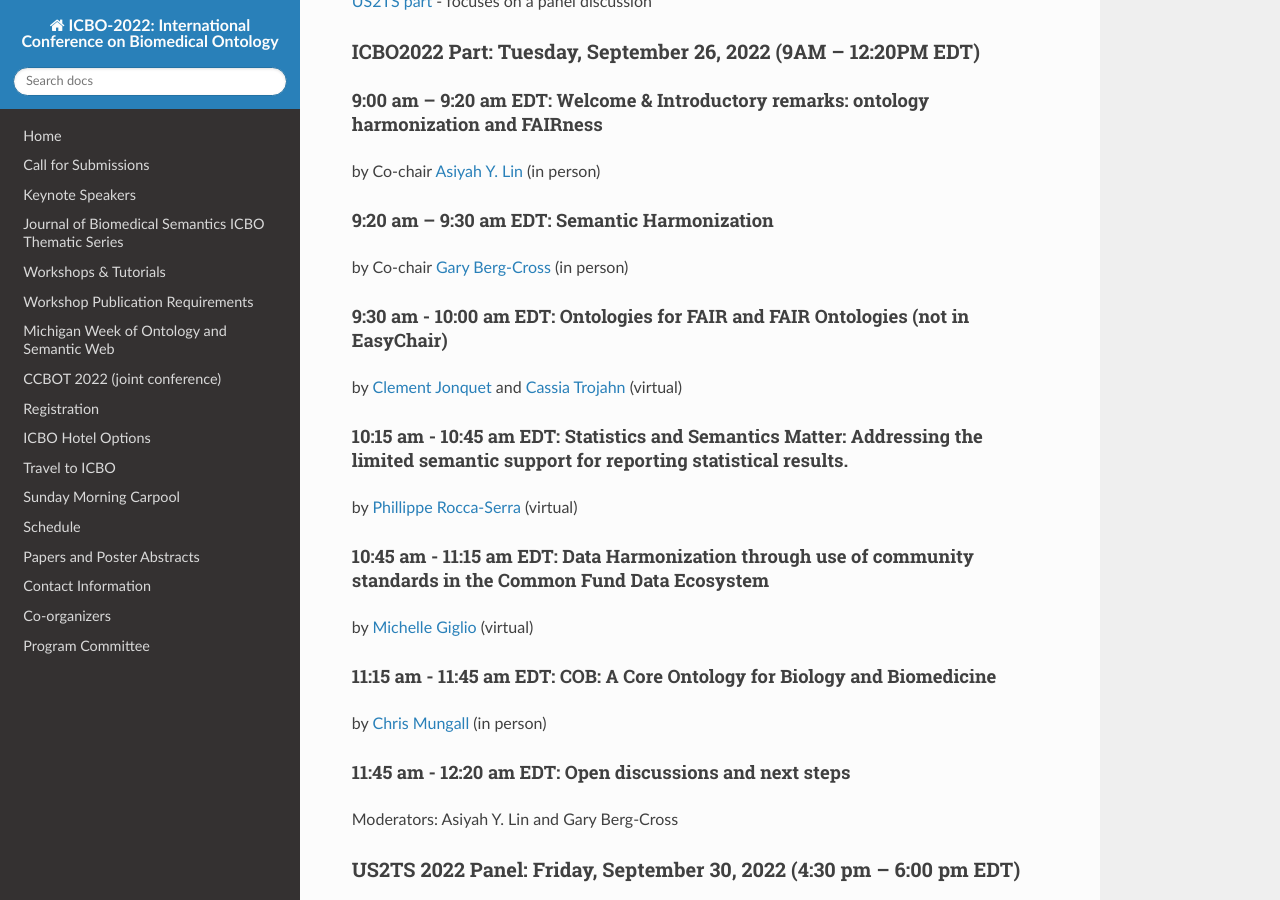
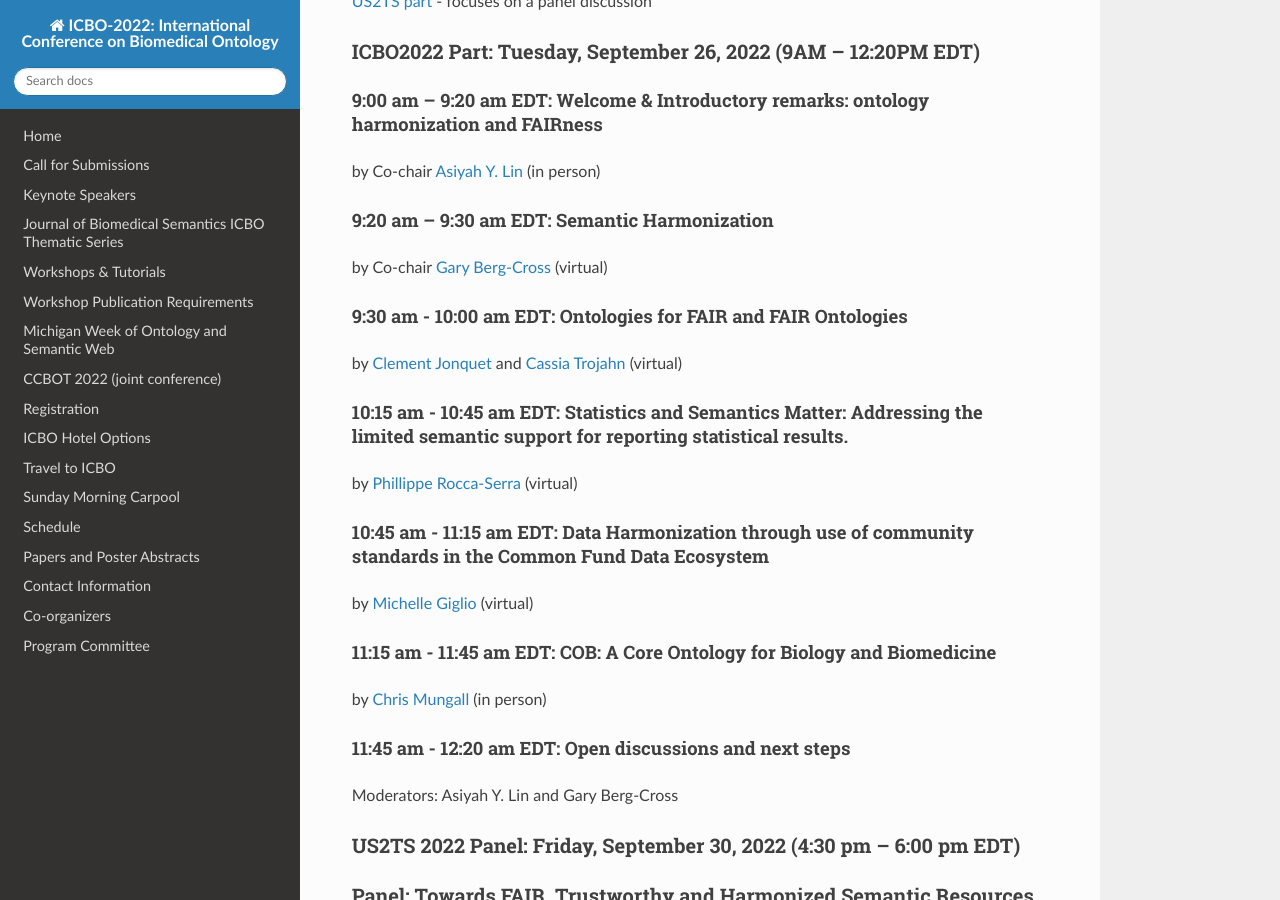
Before and after one commit to johnbeve/BFO-Organization, an MkDocs documentation site: the page built from docs/FOHTI.md, in a window 1280 px wide and 900 px high, scrolled down 1111 px. Built offline with MkDocs 1.6.1, drawn with Linux system fonts in a browser that asks for light colours; nearby versions of some CDN libraries.

Commit message:
Update FOHTI.md

```diff
--- a/docs/FOHTI.md
+++ b/docs/FOHTI.md
@@ -20,9 +20,9 @@ The FOHTI-22 workshop has two parts: the [ICBO2022 part](#icbo2022-part--tuesday
 by Co-chair [Asiyah Y. Lin](https://www.linkedin.com/in/dryulin/) (in person)
 
 #### 9:20 am – 9:30 am EDT: Semantic Harmonization
-by Co-chair [Gary Berg-Cross](https://www.linkedin.com/in/gary-berg-cross-53a1242/) (in person)
+by Co-chair [Gary Berg-Cross](https://www.linkedin.com/in/gary-berg-cross-53a1242/) (virtual)
 
-#### 9:30 am - 10:00 am EDT: Ontologies for FAIR and FAIR Ontologies (not in EasyChair)
+#### 9:30 am - 10:00 am EDT: Ontologies for FAIR and FAIR Ontologies
 by [Clement Jonquet](https://www.linkedin.com/in/clement-jonquet-96332a93/) and [Cassia Trojahn](https://www.linkedin.com/in/cassia-trojahn-76b46422/) (virtual)
 
 #### 10:15 am - 10:45 am EDT: Statistics and Semantics Matter: Addressing the limited semantic support for reporting statistical results.
```
